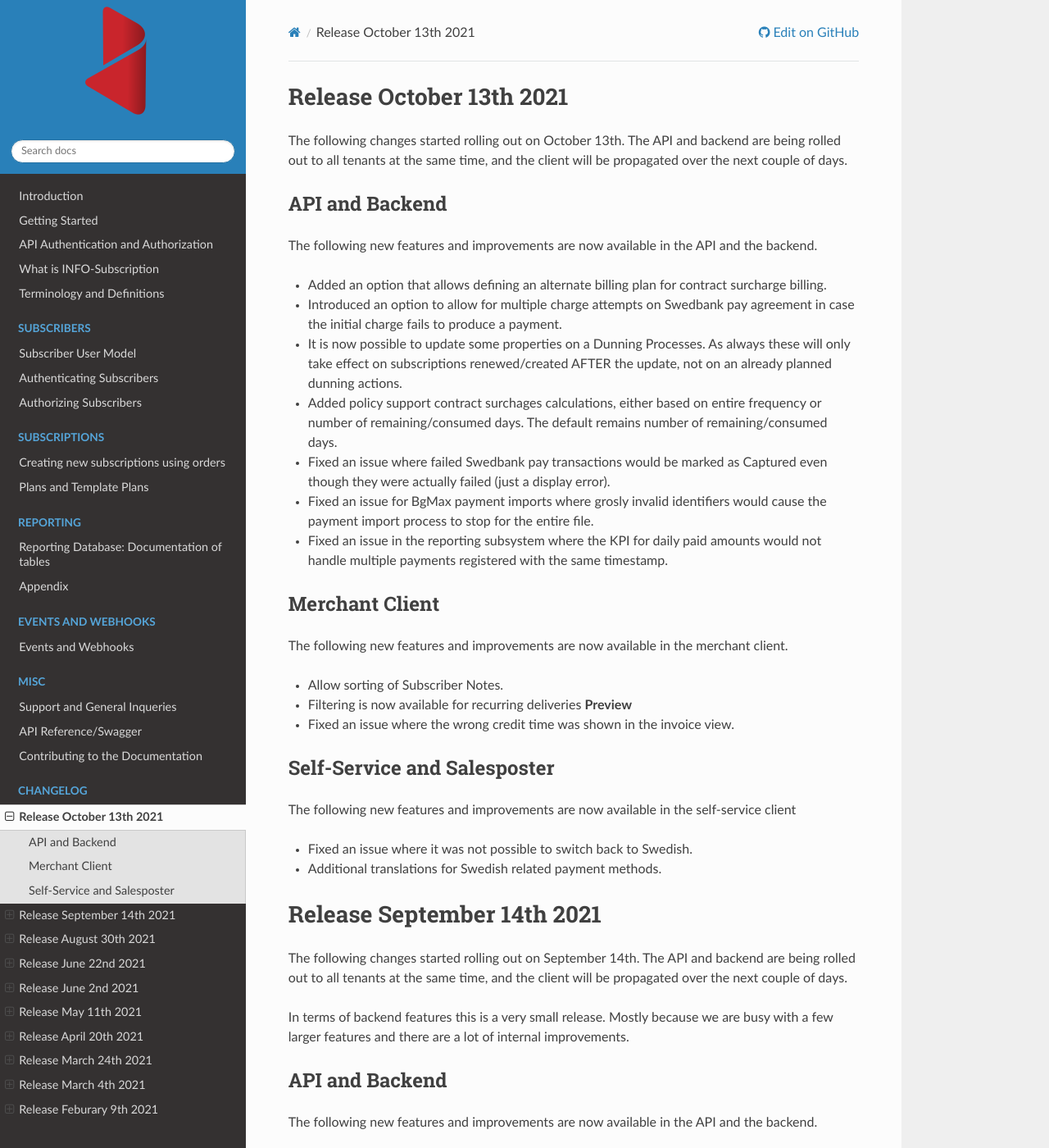
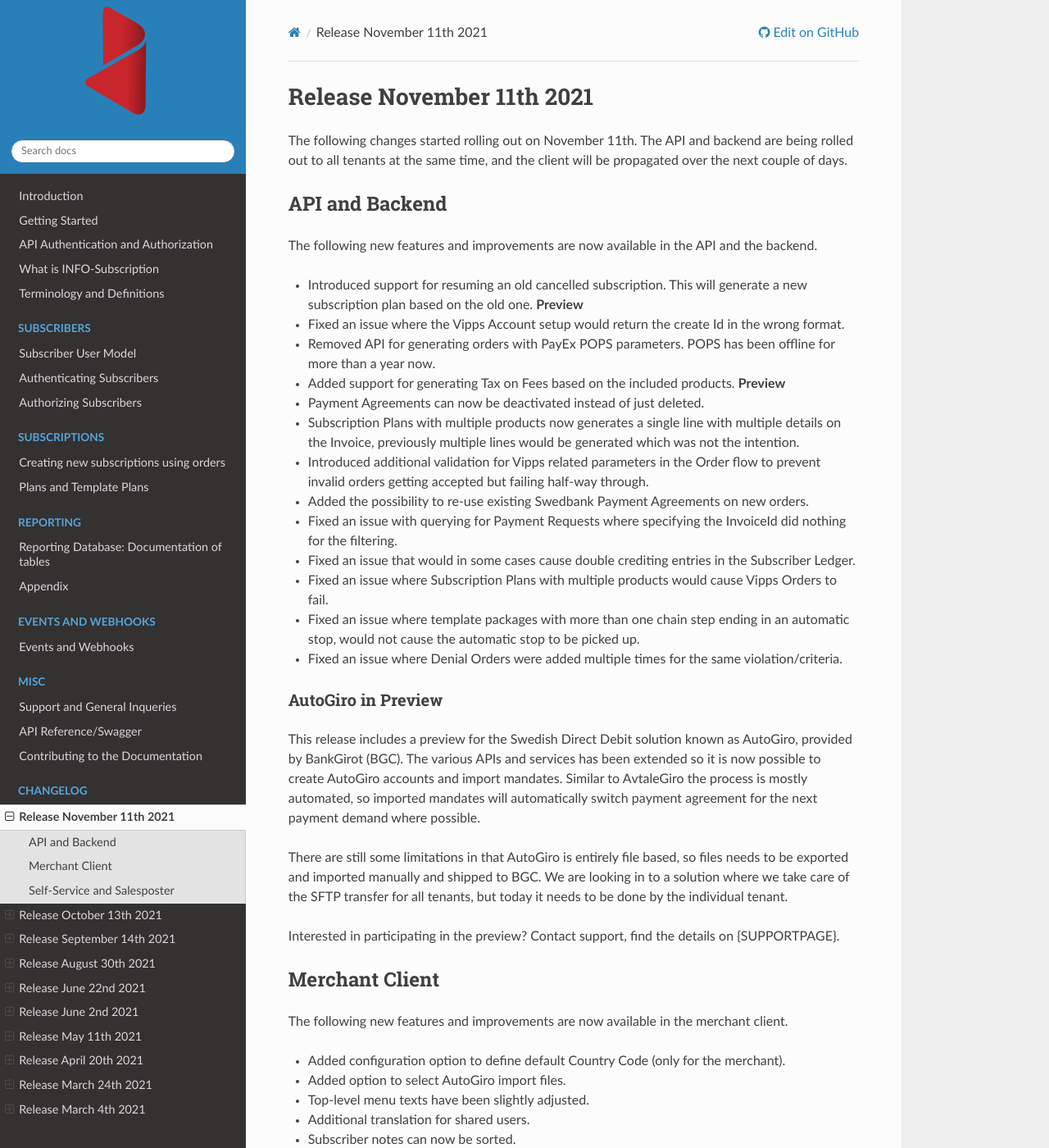
Before and after one commit to infosoftas/info-subscription-doc, a Sphinx documentation site: the page built from source/changelog/changelog.rst, in a window 1280 px wide and 1400 px high. Shown: the whole window at 82% size. Built offline with Sphinx 7.4.7 and the Read the Docs theme 2.0.0, drawn with Linux system fonts in a browser that asks for light colours; formulas are drawn with MathJax 3; some of the changed text lies outside the part shown.

Commit message:
Public release notes for r95 (#41)
Release notes for r95

Co-authored-by: Esben Bach <esben@infosoft.no>

```diff
--- a/source/changelog/changelog.rst
+++ b/source/changelog/changelog.rst
@@ -1,3 +1,4 @@
+.. include:: r95.inc
 .. include:: r94.inc
 .. include:: r93.inc
 .. include:: r92.inc
@@ -7,4 +8,3 @@
 .. include:: r88.inc
 .. include:: r87.inc
 .. include:: r86.inc
-.. include:: r85.inc
--- /dev/null
+++ b/source/changelog/r95.inc
@@ -0,0 +1,55 @@
+.. _changelog-r95:
+
+****************************
+Release November 11th 2021
+****************************
+The following changes started rolling out on November 11th.
+The API and backend are being rolled out to all tenants at the same time, and the client will be propagated over the next couple of days.
+
+API and Backend
+===============
+The following new features and improvements are now available in the API and the backend.
+
+* Introduced support for resuming an old cancelled subscription. This will generate a new subscription plan based on the old one. **Preview**
+* Fixed an issue where the Vipps Account setup would return the create Id in the wrong format.
+* Removed API for generating orders with PayEx POPS parameters. POPS has been offline for more than a year now.
+* Added support for generating Tax on Fees based on the included products. **Preview**
+* Payment Agreements can now be deactivated instead of just deleted.
+* Subscription Plans with multiple products now generates a single line with multiple details on the Invoice, previously multiple lines would be generated which was not the intention.
+* Introduced additional validation for Vipps related parameters in the Order flow to prevent invalid orders getting accepted but failing half-way through.
+* Added the possibility to re-use existing Swedbank Payment Agreements on new orders.
+* Fixed an issue with querying for Payment Requests where specifying the InvoiceId did nothing for the filtering.
+* Fixed an issue that would in some cases cause double crediting entries in the Subscriber Ledger.
+* Fixed an issue where Subscription Plans with multiple products would cause Vipps Orders to fail.
+* Fixed an issue where template packages with more than one chain step ending in an automatic stop, would not cause the automatic stop to be picked up.
+* Fixed an issue where Denial Orders were added multiple times for the same violation/criteria.
+
+AutoGiro in Preview
+-------------------
+This release includes a preview for the Swedish Direct Debit solution known as AutoGiro, provided by BankGirot (BGC).
+The various APIs and services has been extended so it is now possible to create AutoGiro accounts and import mandates.
+Similar to AvtaleGiro the process is mostly automated, so imported mandates will automatically switch payment agreement for the next payment demand where possible.
+
+There are still some limitations in that AutoGiro is entirely file based, so files needs to be exported and imported manually and shipped to BGC.
+We are looking in to a solution where we take care of the SFTP transfer for all tenants, but today it needs to be done by the individual tenant.
+
+Interested in participating in the preview? Contact support, find the details on {SUPPORTPAGE}.
+
+
+Merchant Client
+===============
+The following new features and improvements are now available in the merchant client.
+
+* Added configuration option to define default Country Code (only for the merchant).
+* Added option to select AutoGiro import files.
+* Top-level menu texts have been slightly adjusted.
+* Additional translation for shared users.
+* Subscriber notes can now be sorted.
+
+
+Self-Service and Salesposter
+============================
+The following new features and improvements are now available in the self-service client
+
+* Adjustments to the visuals for the order flow, included a message on the Vipps Landing page not to close the browser.
+* Fixed a visual issue where the Invoice Contact dropdown would be shown below the browser auto-fill suggestions. The auto-fill suggestions are now disabled for that field.
--- a/source/conf.py
+++ b/source/conf.py
@@ -20,7 +20,7 @@
 # -- Project information -----------------------------------------------------
 
 project = 'INFO-Subscription'
-copyright = '2018, Infosoft AS'
+copyright = '2021, Infosoft AS'
 author = 'Infosoft AS'
 
 # The short X.Y version
```
